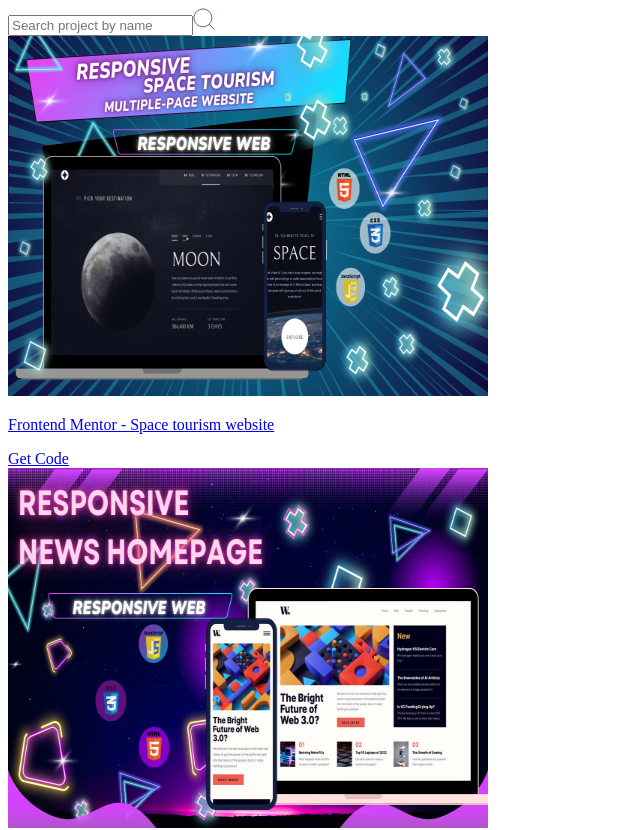
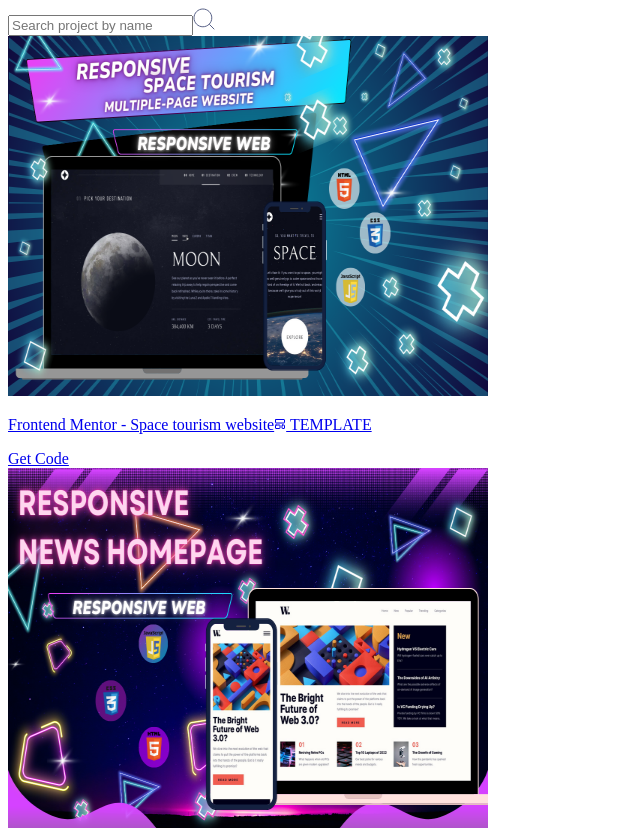
Before and after one commit to Prayugo24/prayugo-stack, a Next.js app: page /sourceCode/sourceCode in a window 1280 px wide. Shown: the top 830 px of the page, without its empty margins (0-640 px from the left). Built offline with nearby package versions, Linux system fonts and the light colour scheme.

Commit message:
[Feat] update penanda

```diff
--- a/src/components/List/listComponent.tsx
+++ b/src/components/List/listComponent.tsx
@@ -1,31 +1,79 @@
 import Image from "next/image"
+import { Crown, LayoutTemplate, MonitorSmartphone } from "lucide-react"; // Import ikon
+
 
 interface IListComponent {
-    content: { id: number; src: string | any, github:string, title:string }[];
+    content: { id: number; src: string | any, tag: string[] | string, github:string, title:string }[];
 }
 
-export const ListComponent = ({content}:IListComponent) =>{
+export const ListComponent = ({ content }: IListComponent) => {
     return (
         <div className="w-full mt-10">
-            {content.map((value) => (
-                <div key={value.id} className="animate-fadefast mx-4 sm:mx-auto flex items-center gap-2
-                    py-4 border-b border-b-[#373F62] hover:bg-[#ffffff05] ">
-                    <div className="flex-1 flex items-center gap-3">
-                        <a target="_blank" href={value.github}>
-                            <Image alt="" loading="lazy" width="480" height="360"
-                            data-nimg="1" className="w-24" src={value?.src}/>
-                        </a>
-                        <a target="_blank" href={value.github}>
-                            <p className="text-white text-sm sm:text-base">{value?.title}</p>
+            {content.map((value) => {
+                const tags = Array.isArray(value.tag) ? value.tag : [value.tag];
+
+                const isPremium = tags.includes("Premium");
+                const isTemplate = tags.includes("Template");
+                const isApplication = tags.includes("Application");
+
+                return (
+                    <div
+                        key={value.id}
+                        className="animate-fadefast mx-4 sm:mx-auto flex items-center gap-2
+                        py-4 border-b border-b-[#373F62] hover:bg-[#ffffff05]"
+                    >
+                        <div className="flex-1 flex items-center gap-3">
+
+                            <a target="_blank" href={value.github}>
+                                <Image
+                                    alt=""
+                                    loading="lazy"
+                                    width="480"
+                                    height="360"
+                                    data-nimg="1"
+                                    className="w-24"
+                                    src={value?.src}
+                                />
+                            </a>
+
+
+                            <a target="_blank" href={value.github} className="flex flex-col">
+                                <p className="text-white text-sm sm:text-base flex items-center gap-2">
+                                    {value?.title}
+
+
+                                    {isPremium && (
+                                        <span className="bg-yellow-500 text-white text-[10px] px-2 py-1 flex items-center gap-1 rounded-md">
+                                            <Crown size={12} className="text-white" /> PREMIUM
+                                        </span>
+                                    )}
+                                    {isTemplate && (
+                                        <span className="bg-blue-500 text-white text-[10px] px-2 py-1 flex items-center gap-1 rounded-md">
+                                            <LayoutTemplate size={12} className="text-white" /> TEMPLATE
+                                        </span>
+                                    )}
+                                    {isApplication && (
+                                        <span className="bg-green-500 text-white text-[10px] px-2 py-1 flex items-center gap-1 rounded-md">
+                                            <MonitorSmartphone size={12} className="text-white" /> APPLICATION
+                                        </span>
+                                    )}
+                                </p>
+                            </a>
+                        </div>
+
+
+                        <a
+                            target="_blank"
+                            className="px-4 sm:px-5 lg:px-6 py-2.5 border border-[#373F62] rounded-full text-xs
+                            transition-all duration-300 group hover:bg-gradient-to-r from-[#26FFE340]
+                            active:bg-[#26FFE3] text-white"
+                            href={value?.github}
+                        >
+                            Get Code
                         </a>
                     </div>
-                    <a target="_blank" className="px-4 sm:px-5 lg:px-6 py-2.5 border
-                        border-[#373F62] rounded-full text-xs transition-all duration-300
-                        group hover:bg-gradient-to-r from-[#26FFE340] active:bg-[#26FFE3] text-white"
-                        href={value?.github}>Get Code</a>
-                </div>
-            ))}
+                );
+            })}
         </div>
-
-    )
-}
+    );
+};
--- a/src/mocks/sourceCodeContent.ts
+++ b/src/mocks/sourceCodeContent.ts
@@ -6,24 +6,28 @@ export const sourceCoudeContent = [
     {
         id: 1,
         src: spaceTourism,
+        tag: ["HTML","CSS","Template"],
         title:"Frontend Mentor - Space tourism website",
         github:"https://github.com/FrontEndMentor-Challenge/space-tourism-website"
     },
     {
         id: 2,
         src: newsHomePage,
+        tag: ["HTML","CSS","Template"],
         title:"Frontend Mentor - News homepage",
         github:"https://github.com/FrontEndMentor-Challenge/news-homepage-main"
     },
     {
         id: 3,
         src: chatAi,
+        tag:["NEXT.JS","React.js","Tailwind","Application"],
         title:"Aurachat - Your personal ai",
         github:"https://github.com/Prayugo24/chat-ai-nextjs"
     },
     {
         id: 4,
         src: ylcHoroscop,
+        tag:["HTML","CSS","Bootstrap","Template"],
         title:"Your Life Choice - Horoscop",
         github:"https://github.com/FrontEndMentor-Challenge/your-life-choice-horoscop"
     }
```
